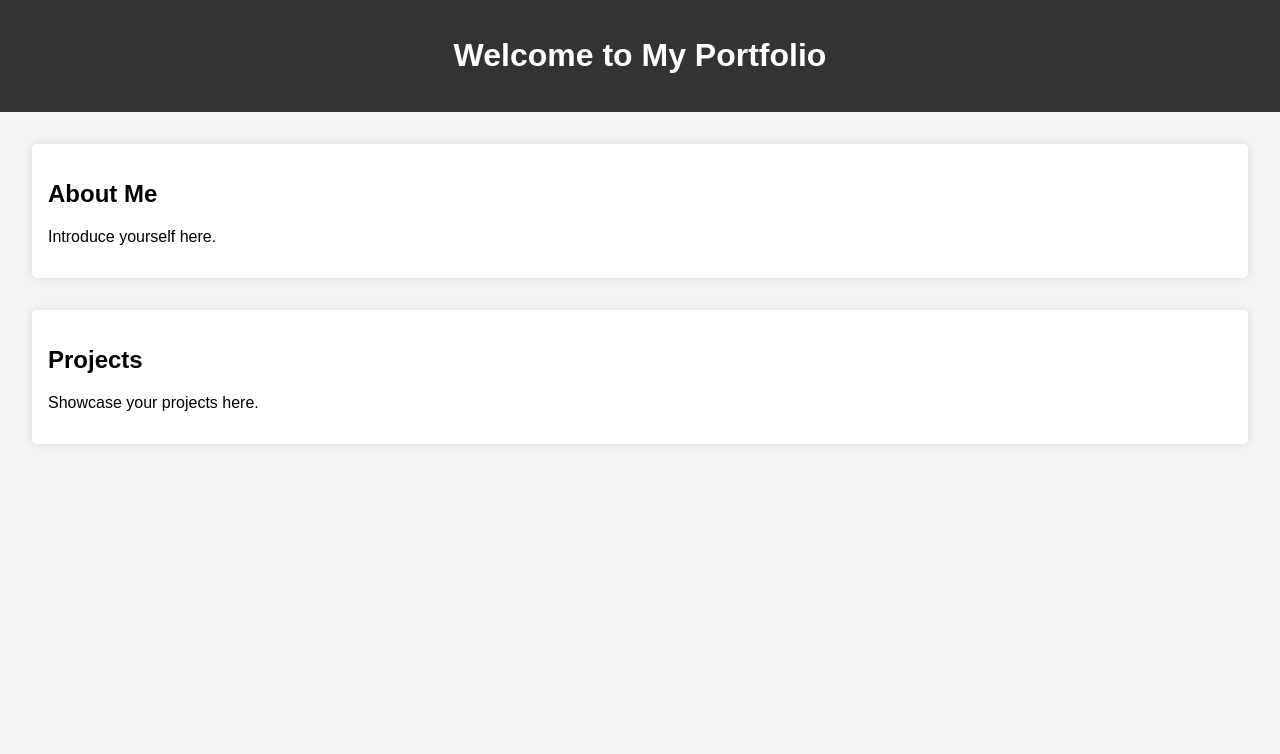
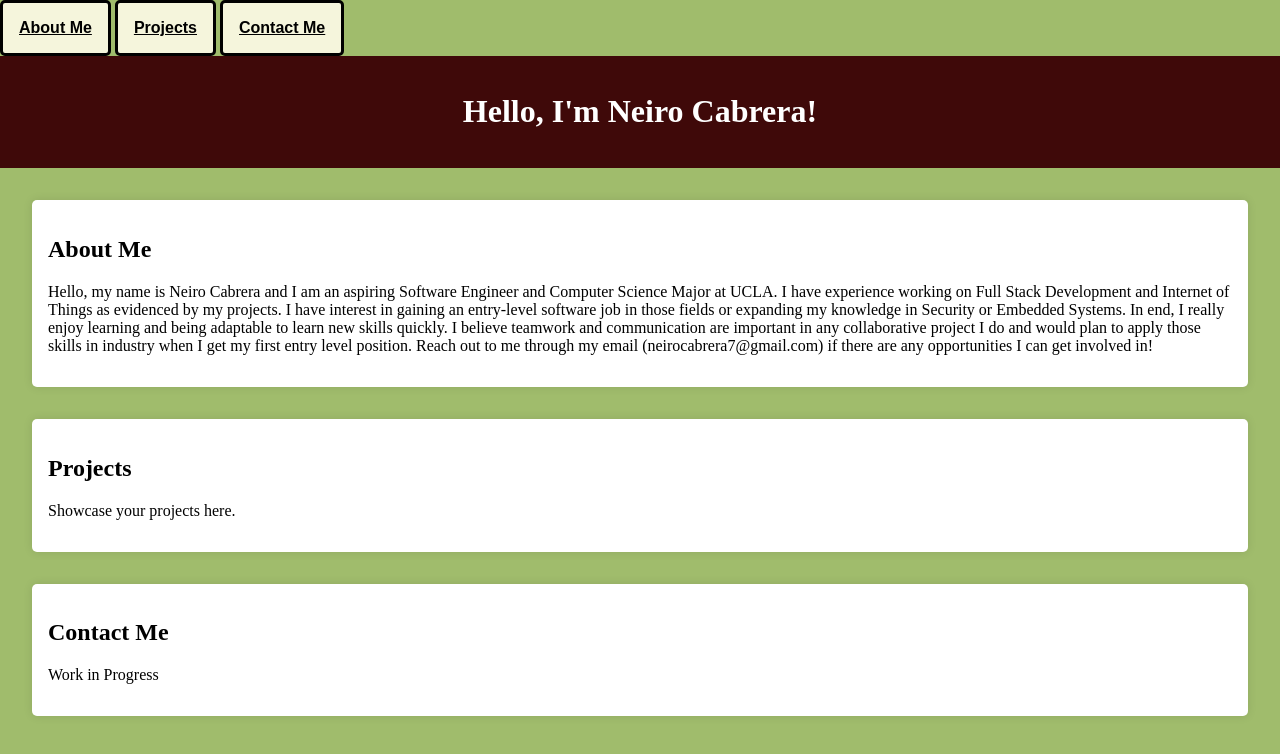
Before and after one commit to neiroc-02/portfolio, a plain HTML site: page index.html in a window 1280 px wide. Drawn offline with Linux system fonts and the light colour scheme.

Commit message:
Playing around with CSS and setting up the barebones sections

```diff
--- a/index.html
+++ b/index.html
@@ -3,20 +3,39 @@
 <head>
     <meta charset="UTF-8">
     <meta name="viewport" content="width=device-width, initial-scale=1.0">
-    <title>My Portfolio</title>
+    <title>Neiro Cabrera</title>
+    <!--
+    <link rel="stylesheet" href="styles.css">
+    -->
     <link rel="stylesheet" href="styles.css">
 </head>
 <body>
+    <nav class="navbar">
+        <a class="About Me" href="#">About Me</a>
+        <a class="Projects" href="#">Projects</a>
+        <a class="Contact Me" href="#">Contact Me</a>
+    </nav>
     <header>
-        <h1>Welcome to My Portfolio</h1>
+        <h1>Hello, I'm Neiro Cabrera!</h1>
     </header>
     <section>
         <h2>About Me</h2>
-        <p>Introduce yourself here.</p>
+        <p>
+            Hello, my name is Neiro Cabrera and I am an aspiring Software Engineer and Computer Science Major at UCLA.
+            I have experience working on Full Stack Development and Internet of Things as evidenced by my projects.
+            I have interest in gaining an entry-level software job in those fields or expanding my knowledge in Security or Embedded Systems.
+            In end, I really enjoy learning and being adaptable to learn new skills quickly.
+            I believe teamwork and communication are important in any collaborative project I do and would plan to apply those skills in industry when I get my first entry level position.
+            Reach out to me through my email (neirocabrera7@gmail.com) if there are any opportunities I can get involved in!
+        </p>
     </section>
     <section>
         <h2>Projects</h2>
         <p>Showcase your projects here.</p>
     </section>
+    <section>
+        <h2>Contact Me</h2>
+        <p> Work in Progress</p>
+    </section>
 </body>
 </html>
--- a/styles.css
+++ b/styles.css
@@ -1,12 +1,12 @@
 body {
-    font-family: Arial, sans-serif;
+    font-family: 'Times New Roman', Times;
     margin: 0;
     padding: 0;
-    background-color: #f4f4f4;
+    background-color: #A0BC6C;
 }
 
 header {
-    background-color: #333;
+    background-color: #3F0909;
     color: white;
     text-align: center;
     padding: 1em 0;
@@ -19,3 +19,16 @@ section {
     border-radius: 5px;
     box-shadow: 0 0 10px rgba(0, 0, 0, 0.1);
 }
+
+/* CSS for the navbar elements */
+nav a {
+    display: inline-block;
+    font-family: Arial, Helvetica, sans-serif;
+    font-weight: bold;
+    padding: 1em; /*, 1em;*/
+    /*margin: 0.5em;*/
+    border: 3px solid black;
+    border-radius: 5px;
+    color: black;
+    background-color: beige;
+}
```
